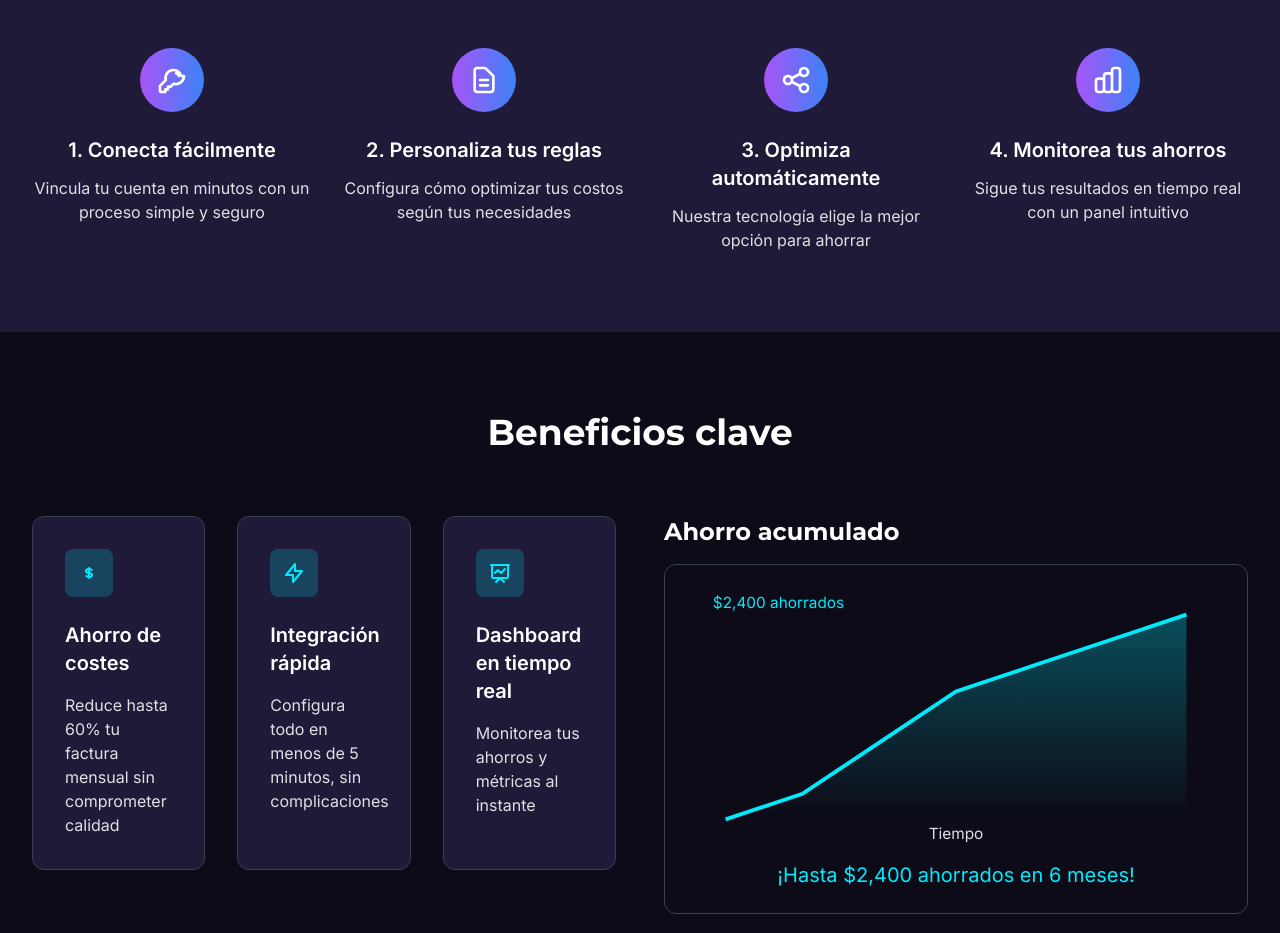
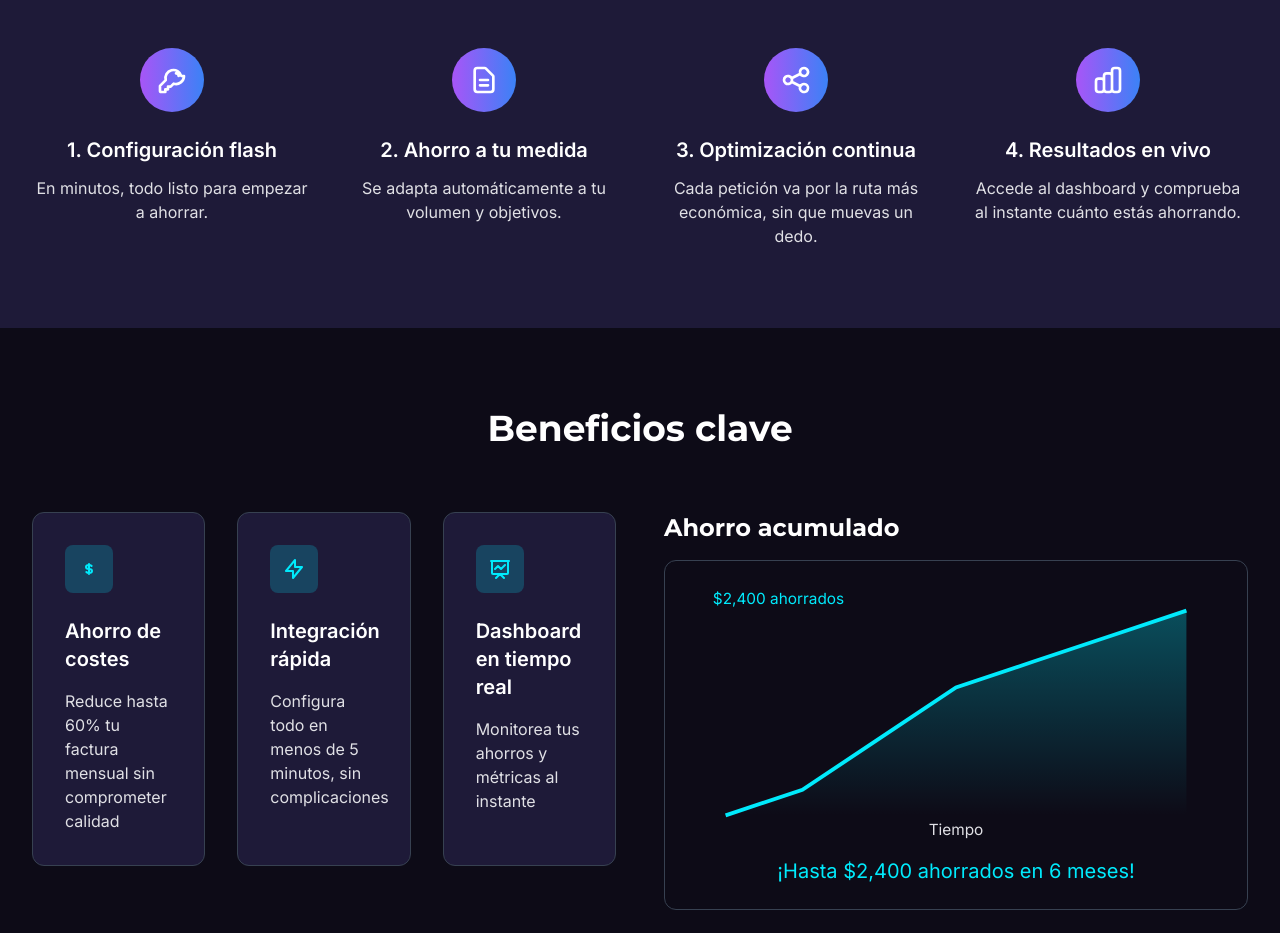
Before and after one commit to ValenteDAS/checkroutes-site, a plain HTML site: page index.html in a window 1280 px wide. Shown: the part 960-1893 px from the top of the page. Drawn offline with nearby package versions, Linux system fonts and the light colour scheme.

Commit message:
Update index.html

```diff
--- a/index.html
+++ b/index.html
@@ -98,8 +98,8 @@
               <path d="M15 7a2 2 0 012 2m4 0a6 6 0 01-7.743 5.743L11 17H9v2H7v2H4a1 1 0 01-1-1v-3.586l4.293-4.293A6 6 0 0119 9z" stroke-linecap="round" stroke-linejoin="round" stroke-width="2"/>
             </svg>
           </div>
-          <h3 class="font-semibold text-xl text-white mb-3">1. Conecta fácilmente</h3>
-          <p class="text-text-light">Vincula tu cuenta en minutos con un proceso simple y seguro</p>
+          <h3 class="font-semibold text-xl text-white mb-3">1. Configuración flash</h3>
+          <p class="text-text-light">En minutos, todo listo para empezar a ahorrar.</p>
         </div>
         <div class="text-center">
           <div class="w-16 h-16 mx-auto mb-6 rounded-full bg-gradient-to-r from-purple-500 to-blue-500 flex items-center justify-center">
@@ -107,8 +107,8 @@
               <path d="M9 12h6m-6 4h6m2 5H7a2 2 0 01-2-2V5a2 2 0 012-2h5.586a1 1 0 01.707.293l5.414 5.414a1 1 0 01.293.707V19a2 2 0 01-2 2z" stroke-linecap="round" stroke-linejoin="round" stroke-width="2"/>
             </svg>
           </div>
-          <h3 class="font-semibold text-xl text-white mb-3">2. Personaliza tus reglas</h3>
-          <p class="text-text-light">Configura cómo optimizar tus costos según tus necesidades</p>
+          <h3 class="font-semibold text-xl text-white mb-3">2. Ahorro a tu medida</h3>
+          <p class="text-text-light">Se adapta automáticamente a tu volumen y objetivos.</p>
         </div>
         <div class="text-center">
           <div class="w-16 h-16 mx-auto mb-6 rounded-full bg-gradient-to-r from-purple-500 to-blue-500 flex items-center justify-center">
@@ -116,8 +116,8 @@
               <path d="M8.684 13.342C8.886 12.938 9 12.482 9 12c0-.482-.114-.938-.316-1.342m0 2.684a3 3 0 110-2.684m0 2.684l6.632 3.316m-6.632-6l6.632-3.316m0 0a3 3 0 105.367-2.684 3 3 0 00-5.367 2.684zm0 9.316a3 3 0 105.367 2.684 3 3 0 00-5.367-2.684z" stroke-linecap="round" stroke-linejoin="round" stroke-width="2"/>
             </svg>
           </div>
-          <h3 class="font-semibold text-xl text-white mb-3">3. Optimiza automáticamente</h3>
-          <p class="text-text-light">Nuestra tecnología elige la mejor opción para ahorrar</p>
+          <h3 class="font-semibold text-xl text-white mb-3">3. Optimización continua</h3>
+          <p class="text-text-light">Cada petición va por la ruta más económica, sin que muevas un dedo.</p>
         </div>
         <div class="text-center">
           <div class="w-16 h-16 mx-auto mb-6 rounded-full bg-gradient-to-r from-purple-500 to-blue-500 flex items-center justify-center">
@@ -125,8 +125,8 @@
               <path d="M9 19v-6a2 2 0 00-2-2H5a2 2 0 00-2 2v6a2 2 0 002 2h2a2 2 0 002-2zm0 0V9a2 2 0 012-2h2a2 2 0 012 2v10m-6 0a2 2 0 002 2h2a2 2 0 002-2m0 0V5a2 2 0 012-2h2a2 2 0 012 2v14a2 2 0 01-2 2h-2a2 2 0 01-2-2z" stroke-linecap="round" stroke-linejoin="round" stroke-width="2"/>
             </svg>
           </div>
-          <h3 class="font-semibold text-xl text-white mb-3">4. Monitorea tus ahorros</h3>
-          <p class="text-text-light">Sigue tus resultados en tiempo real con un panel intuitivo</p>
+          <h3 class="font-semibold text-xl text-white mb-3">4. Resultados en vivo</h3>
+          <p class="text-text-light">Accede al dashboard y comprueba al instante cuánto estás ahorrando.</p>
         </div>
       </div>
     </div>
```
